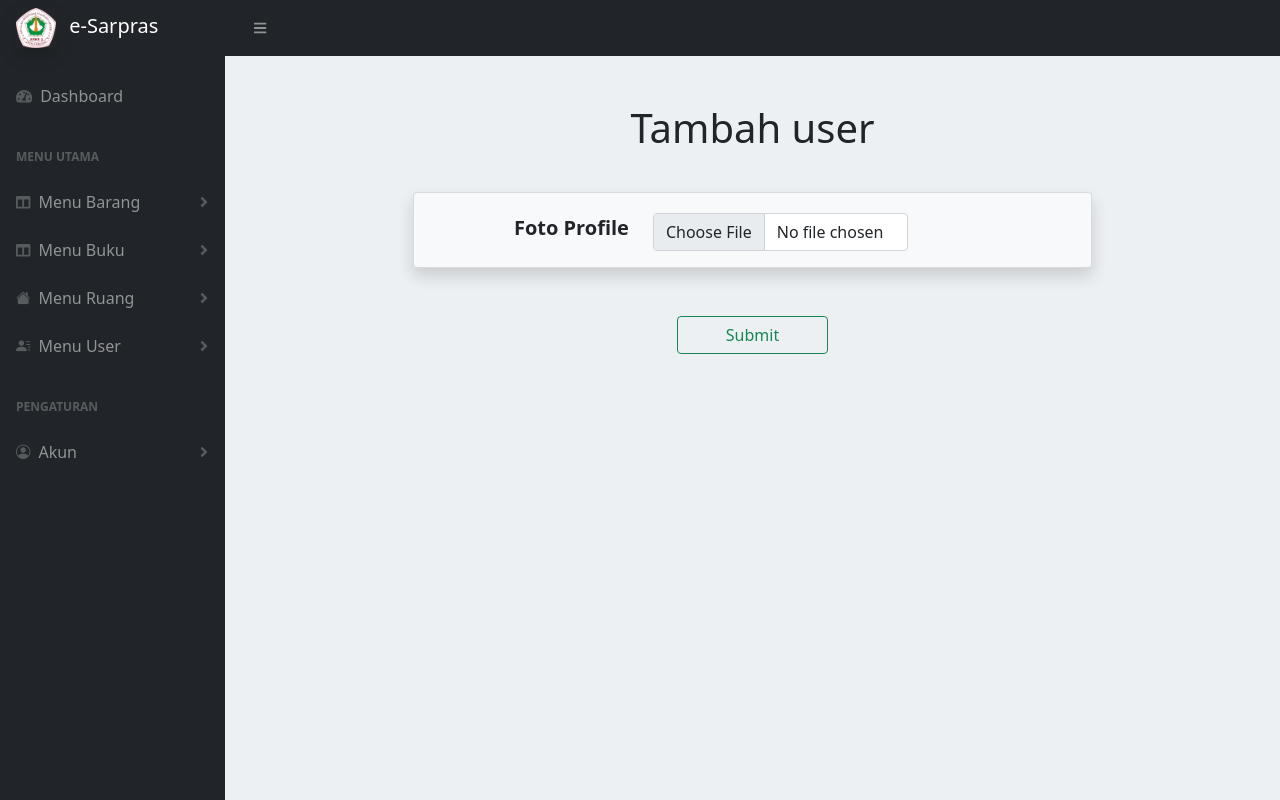
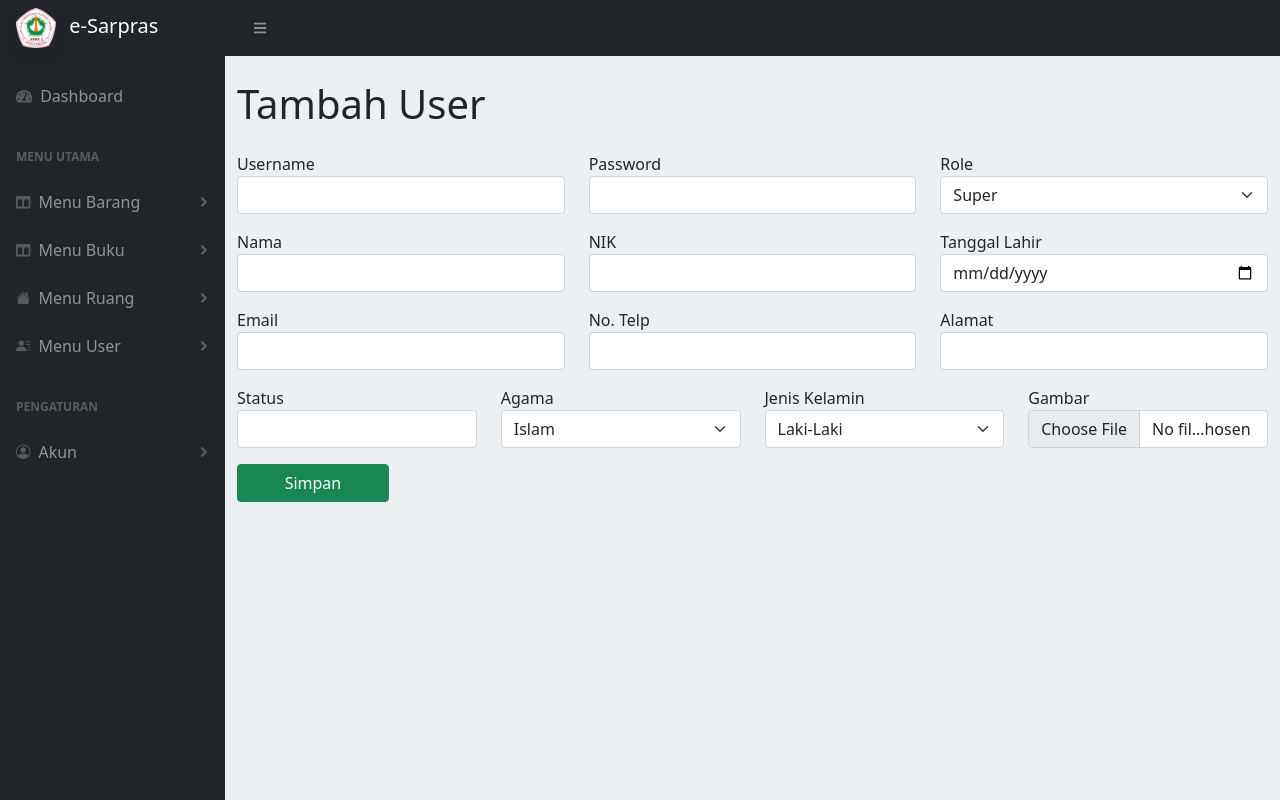
Before and after one commit to Tefa-x-Rickomputer/eSarpras, a PHP site: page /index.php?page=adduser in a window 1280 px wide. Run offline with PHP 8.4, Linux system fonts and the light colour scheme; a user stored in the database is signed in; some libraries are stand-ins or nearby versions.

Commit message:
modified user profile

```diff
--- a/Authentication/login.php
+++ b/Authentication/login.php
@@ -16,7 +16,7 @@ if (isset($_POST["submit"])) {
         if (password_verify($password, $row["password"])) {
             $userSession = [
             "login" => $_SESSION["login"] = true,
-            "id" => $_SESSION["id"] = $row["id"],
+            "idUser" => $_SESSION["idUser"] = $row["idUser"],
             "role" => $_SESSION["role"] = $row["role"],
             "nama" => $_SESSION["nama"] = $row["nama"],
             "email" => $_SESSION["email"] = $row["email"],
--- a/config/sessionmanager.php
+++ b/config/sessionmanager.php
@@ -1,7 +1,7 @@
 <?php
 $userSession = [
             "login" => $_SESSION["login"],
-            "id" => $_SESSION["id"],
+            "idUser" => $_SESSION["idUser"],
             "role" => $_SESSION["role"],
             "nama" => $_SESSION["nama"],
             "nik" =>  $_SESSION["nik"],
--- a/contents/Buku/daftarbuku.php
+++ b/contents/Buku/daftarbuku.php
@@ -1,6 +1,6 @@
 <?php
-    require 'config/bukufunctions.php';
-    $buku = querysql ("SELECT * FROM tbuku WHERE isDeleted=0");
+    require 'config/connect.php';
+    $buku = querySql ("SELECT * FROM tbuku WHERE isDeleted=0");
 
  ?>
 
--- a/contents/User/adduser.php
+++ b/contents/User/adduser.php
@@ -29,117 +29,79 @@
 
 <main>
 	<div class="container-fluid">
+        <h1 class="mt-4">Tambah User</h1>
+
+
+    <form action="" method="post" enctype="multipart/form-data">
       <div class="row">
-            <div class="col mt-5 text-center">
-                <h1>Tambah user</h1>
-            </div>
+
+         <div class="col-md mt-3">
+          <label for="username">Username</label>
+          <input type="text" class="form-control" name="username" required>
         </div>
 
-    <form action="" method="POST" enctype="multipart/form-data">
-		<div class="row mt-3 mb-5 card-user">
-            <div class="col-md-8 mx-auto col-xs-12 mt-3">
-                <div class="card p-3 pt-1 bg-light shadow">
 
-                        <!-- <div class="row form-group">
-                            <div class="col-sm-4">
-                                <label for="username" class="fw-bold float-xl-end fs-5 mt-3">Username</label>
-                            </div>
-                            <div class="col-sm-5">
-                                <input type="text" class="form-control mt-3" name="username" required>
-                            </div>
+       <div class="col-md mt-3">
+           <label for="">Password</label>
+          <input type="password" class="form-control" name="password" required>
         </div>
 
-                        <div class="row form-group">
-                            <div class="col-sm-4">
-                                <label for="password" class="fw-bold float-xl-end fs-5 mt-3">Password</label>
-                            </div>
-                            <div class="col-sm-5">
-                                <input type="password" class="form-control mt-3" name="password" required>
-                            </div>
-                        </div>
-
-                        <div class="row form-group">
-                            <div class="col-sm-4">
-                                <label for="role" class="fw-bold float-xl-end fs-5 mt-3">Role</label>
-                            </div>
-                            <div class="col-sm-5">
-                                <select name="role" class="form-select mt-3" id="" required>
+        <div class="col-md mt-3">
+            <label for="">Role</label>
+            <select name="role" class="form-select" id="" required>
                 <option value="super">Super</option>
                 <option value="admin">Admin</option>
                 <option value="guest">Guest</option>
             </select>
         </div>
+
       </div>
 
-                        <div class="row form-group">
-                            <div class="col-sm-4">
-                                <label for="nama" class="fw-bold float-xl-end fs-5 mt-3">Nama</label>
+
+      <div class="row">
+        <div class="col-md mt-3">
+            <label for="">Nama</label>
+            <input type="text" class="form-control" name="nama" required>
         </div>
-                            <div class="col-sm-5">
-                                <input type="text" class="form-control mt-3" name="nama" required>
+        <div class="col-md mt-3">
+            <label for="">NIK</label>
+            <input type="text" class="form-control" name="nik" required>
+        </div>
+
+          <div class="col-md mt-3">
+            <label for="">Tanggal Lahir</label>
+            <input type="date" class="form-control" name="tanggalLahir" required>
+        </div>
+
+      </div>
+
+    <div class="row">
+            <div class="col-md mt-3">
+           <label for="">Email</label>
+          <input type="email" class="form-control" name="email" required>
+        </div>
+
+          <div class="col-md mt-3">
+            <label for="">No. Telp</label>
+            <input type="text" class="form-control" name="telpon" required>
+        </div>
+
+        <div class="col-md mt-3">
+            <label for="">Alamat</label>
+          <input type="text" class="form-control" name="alamat" required>
         </div>
     </div>
 
-                        <div class="row form-group">
-                            <div class="col-sm-4">
-                                <label for="nik" class="fw-bold float-xl-end fs-5 mt-3">NIK</label>
-                            </div>
-                            <div class="col-sm-5">
-                                <input type="text" class="form-control mt-3" name="nik" required>
-                            </div>
+
+    <div class="row mb-3">
+        <div class="col-md mt-3">
+            <label for="">Status</label>
+            <input type="text" class="form-control" name="status">
        </div>
 
-                        <div class="row form-group">
-                            <div class="col-sm-4">
-                                <label for="tanggalLahir" class="fw-bold float-xl-end fs-5 mt-3">Tanggal Lahir</label>
-                            </div>
-                            <div class="col-sm-3">
-                                <input type="date" class="form-control mt-3" name="tanggalLahir" required>
-                            </div>
-                        </div>
-
-                        <div class="row form-group">
-                            <div class="col-sm-4">
-                                <label for="email" class="fw-bold float-xl-end fs-5 mt-3">Email</label>
-                            </div>
-                            <div class="col-sm-5">
-                                <input type="email" class="form-control mt-3" name="email" required>
-                            </div>
-                        </div>
-
-                        <div class="row form-group">
-                            <div class="col-sm-4">
-                                <label for="telpon" class="fw-bold float-xl-end fs-5 mt-3">No. Telp</label>
-                            </div>
-                            <div class="col-sm-5">
-                                <input type="text" class="form-control mt-3" name="telpon" required>
-                            </div>
-                        </div>
-
-                        <div class="row form-group">
-                            <div class="col-sm-4">
-                                <label for="alamat" class="fw-bold float-xl-end fs-5 mt-3">Alamat</label>
-                            </div>
-                            <div class="col-sm-5">
-                                <input type="text" class="form-control mt-3" name="alamat" required>
-                            </div>
-                        </div>
-
-                        <div class="row form-group">
-                            <div class="col-sm-4">
-                                <label for="status" class="fw-bold float-xl-end fs-5 mt-3">Status</label>
-                            </div>
-                            <div class="col-sm-5">
-                                <input type="text" class="form-control mt-3" name="status" required>
-                            </div>
-                        </div>
-
-                        <div class="row form-group">
-                            <div class="col-sm-4">
-                                <label for="agama" class="fw-bold float-xl-end fs-5 mt-3">Agama</label>
-                            </div>
-                            <div class="col-sm-5">
-                                <select name="agama" id="" class="form-select mt-3" required>
+        <div class="col-md mt-3">
+            <label for="kondisiBuku">Agama</label>
+            <select name="agama" id="" class="form-select" required>
                 <option value="Islam">Islam</option>
                 <option value="Krister">Kristen</option>
                 <option value="Katholik">Katholik</option>
@@ -147,45 +109,29 @@
                 <option value="Hindu">Hindu</option>
             </select>
         </div>
+
+        <div class="col-md mt-3">
+            <label for="">Jenis Kelamin</label>
+            <select name="gender" id="" class="form-select" required>
+                <option value="Laki-laki">Laki-Laki</option>
+                <option value="Perempuan">Perempuan</option>
+            </select>
         </div>
 
-                        <div class="row form-group">
-                            <div class="col-sm-4">
-                                <label for="gender" class="fw-bold float-xl-end fs-5 mt-3">Jenis Kelamin</label>
-                            </div>
-                            <div class="col-sm-5">
-                                <div class="form-check form-check-inline mt-3">
-                                    <input class="form-check-input" type="radio" name="gender" id="inlineRadio1" value="Laki-laki" checked>
-                                    <label class="form-check-label" for="inlineRadio1">Laki-laki</label>
-                                </div>
-                                <div class="form-check form-check-inline mt-3">
-                                    <input class="form-check-input" type="radio" name="gender" id="inlineRadio2" value="Perempuan">
-                                    <label class="form-check-label" for="inlineRadio2">Perempuan</label>
+        <div class="col-md mt-3">
+            <label for="">Gambar</label>
+            <input type="file" class="form-control" name="fotoProfil">
         </div>
     </div>
-                        </div> -->
 
-                        <div class="row form-group">
-                            <div class="col-sm-4">
-                                <label for="" class="fw-bold float-xl-end fs-5 mt-3">Foto Profile</label>
-                            </div>
-                            <div class="col-sm-5">
-                                <input class="form-control mt-3" type="file" name="fotoProfil" id="formFile">
+    <div class="row">
+        <div class="col-md-2 mb-3">
+            <div class="d-grid">
+                <button class="btn btn-success" type="submit" name="submit">Simpan</button>
             </div>
         </div>
     </div>
 
-            </div>
-
-        </div>
-
-        <div class="row mt-3 mb-5 ">
-            <div class="col-md-2 mx-auto">
-                <div class="d-grid">
-                    <button type="submit" name="submit" class="btn btn-outline-success">Submit</button>
-                </div>
-            </div>
-        </div>
     </form>
 	</div>
 
--- a/contents/User/edituser.php
+++ b/contents/User/edituser.php
@@ -199,7 +199,7 @@
         </div>
         <div class="row mt-3 mb-5 ">
             <div class="col-md-2 mx-auto">
-                <button type="submit" name="edit" class="btn btn-success">Edit</button>
+                <button type="submit" name="edit" class="btn btn-success">Simpan</button>
                 <a href="index.php?page=UserDetail&id=<?= $id; ?>" class="btn btn-primary">Kembali</a>
             </div>
         </div>
--- a/contents/User/profile.php
+++ b/contents/User/profile.php
@@ -157,7 +157,7 @@
         <div class="row mb-5 text-center">
             <div class="col">
 </form>
-            <a href="index.php?page=Useredit&id=<?= $userSession['id']; ?>" class='btn btn-warning'>Edit</a>
+            <a href="index.php?page=Useredit&id=<?= $userSession['idUser']; ?>" class='btn btn-warning'>Edit</a>
             </div>
         </div>
 
```
Lines whose indentation alone changed are shown as unchanged.
